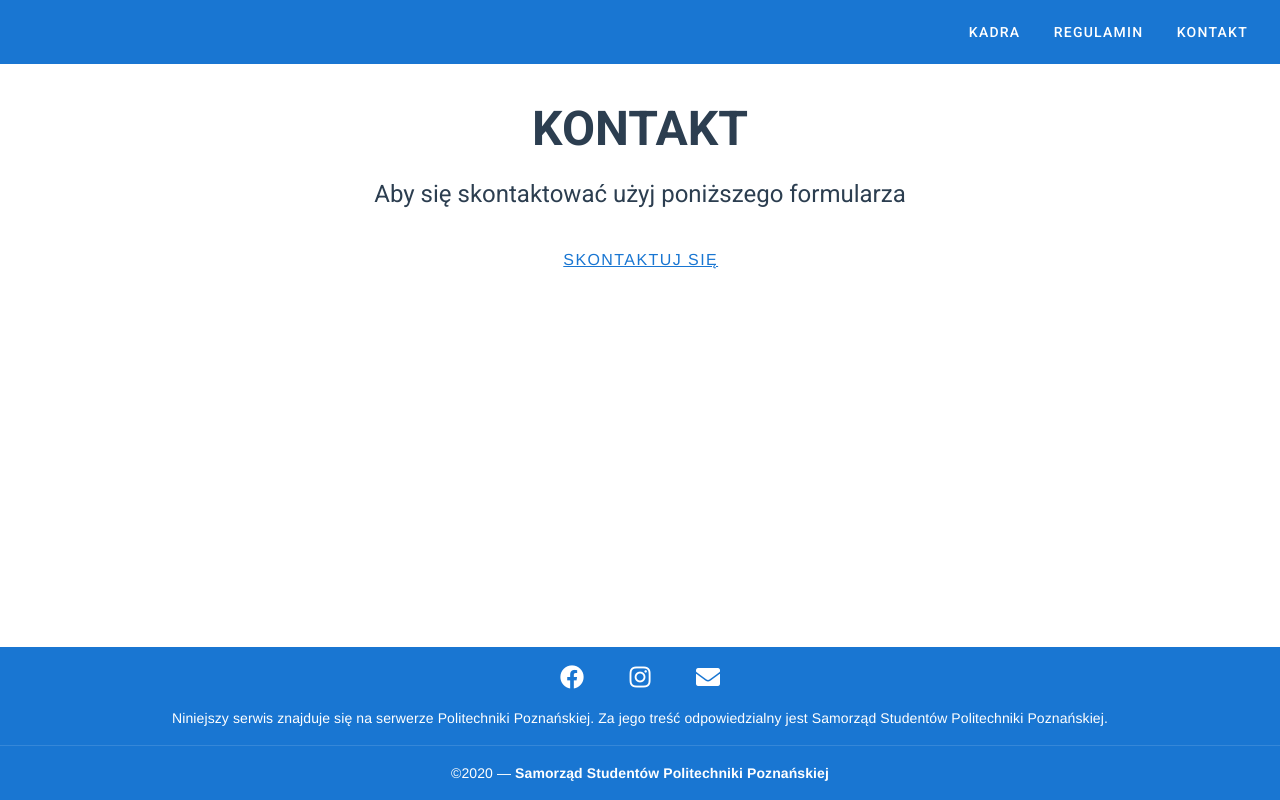
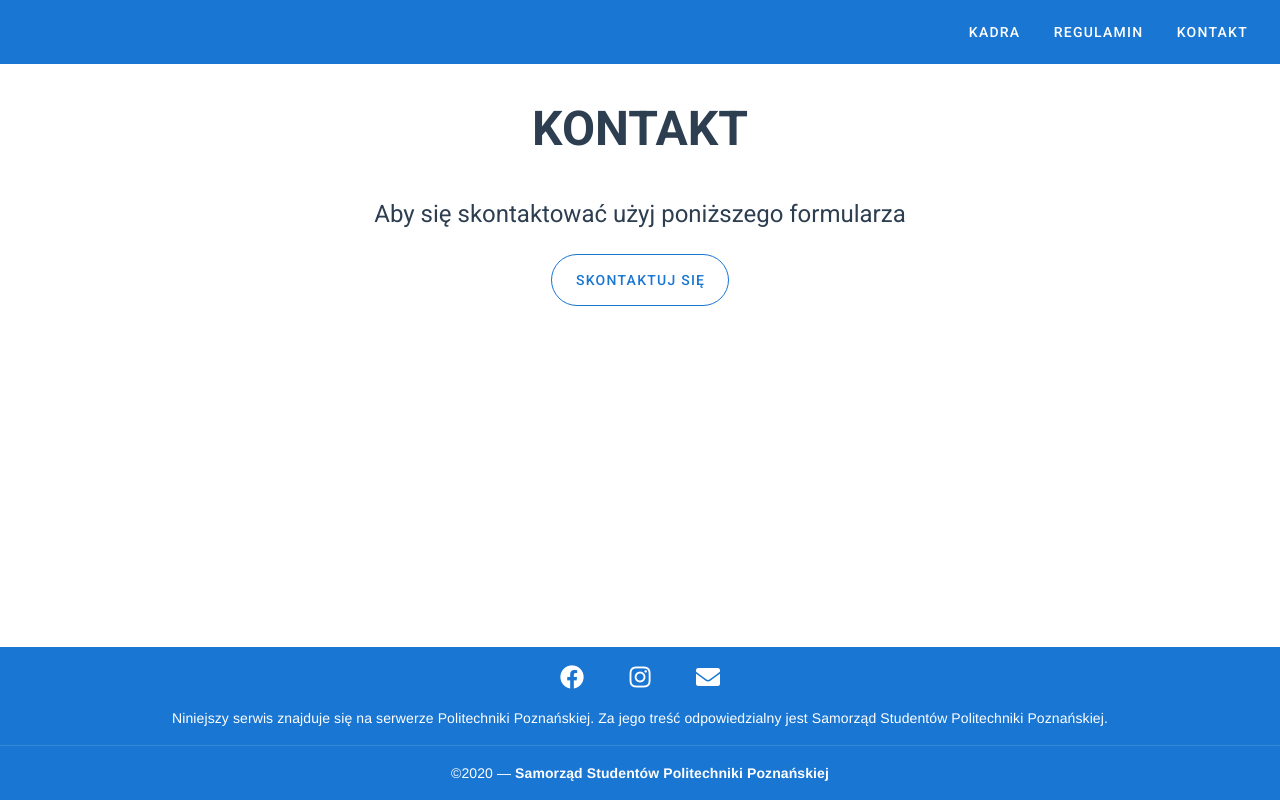
Before and after one commit to mozzar/karpicko-2021, a Vue app: page /#/kontakt in a window 1280 px wide. Built offline with nearby package versions, Linux system fonts and the light colour scheme.

Commit message:
fixed rules buttons

```diff
--- a/src/components/Contact/Contact.vue
+++ b/src/components/Contact/Contact.vue
@@ -2,10 +2,10 @@
   <div id="contact">
     <v-container>
       <component-title text="Kontakt" />
-      <component-text text="Aby się skontaktować użyj poniższego formularza" />
+      <component-text class="mt-8" text="Aby się skontaktować użyj poniższego formularza" />
       <v-row align="center" justify="center">
         <v-col cols="11" lg="7" md="9">
-          <v-btn href="https://forms.gle/3wwxvp7uWQGncXyf7" target="_blank" x-large text class="text-decoration-underline" color="primary">
+          <v-btn href="https://forms.gle/3wwxvp7uWQGncXyf7" target="_blank" x-large outlined rounded class="text-button" color="primary">
             Skontaktuj się
           </v-btn>
         </v-col>
--- a/src/components/Rules/Rules.vue
+++ b/src/components/Rules/Rules.vue
@@ -4,13 +4,13 @@
       <component-title text="Regulamin" />
       <v-row align="center" justify="center">
         <v-btn
+          href="/rules/Regulamin-Karpicko-2020.pdf"
           download
-          href="@/assets/rules/Regulamin-Karpicko-2020.pdf"
           outlined
           rounded
           color="primary"
           x-large
-          class="mt-10"
+          class="mt-8 text-button"
         >
           Regulamin
         </v-btn>
@@ -18,12 +18,12 @@
       <v-row align="center" justify="center">
         <v-btn
           download
-          href="@/assets/rules/Zasady_bezpieczeństwa.pdf"
+          href="/rules/Zasady_bezpieczeństwa.pdf"
           outlined
           rounded
           color="primary"
           x-large
-          class="mt-4"
+          class="mt-4 text-button"
         >
           Zasady bezpieczeństwa
         </v-btn>
@@ -37,22 +37,6 @@ import ComponentTitle from "@/components/ComponentTitle";
 export default {
   name: "Rules",
   components: { ComponentTitle },
-  data() {
-    return {
-      rules: ["Regulamin w opracowywaniu"]
-    };
-  },
-  methods: {
-    readFile() {
-      window.open("@/assets/rules/Regulamin-Karpicko-2020.pdf", "_blank"); //to open in new tab
-    }
-    // handleClick: () => {
-    //   window.open(
-    //     require("@/assets/rules/Regulamin-Karpicko-2020.pdf"),
-    //     "_blank"
-    //   );
-    // }
-  }
 };
 </script>
 
```
Also changed, not shown: 2 other files (tests, documents, lock files or other folders).
